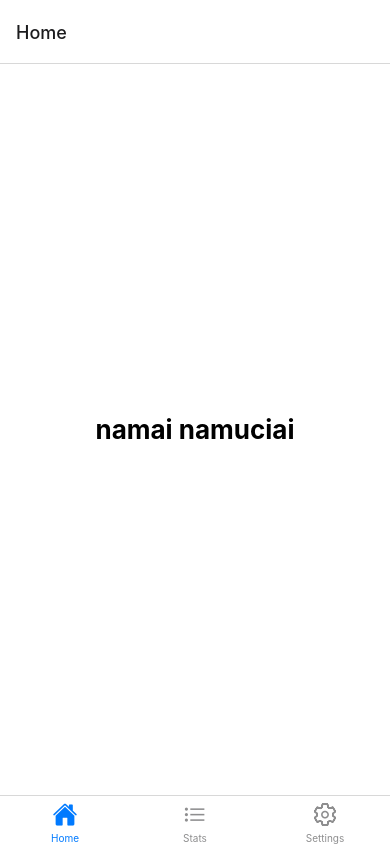
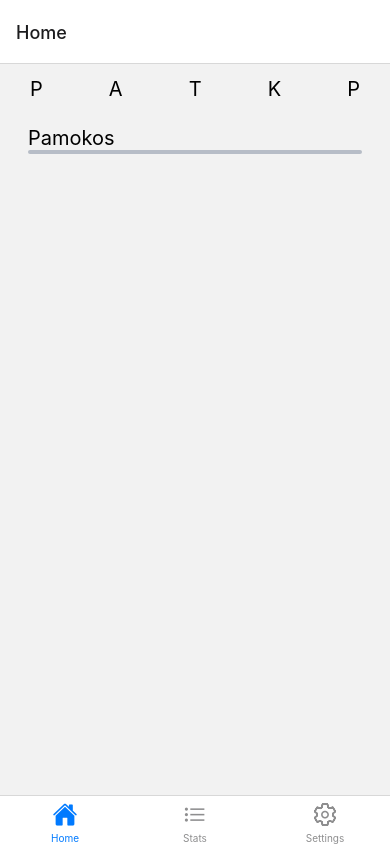
Before and after one commit to fanta-jpg/programele, a React Native app: screen / in a window 390 px wide. Built offline with nearby package versions, Linux system fonts and the light colour scheme.

Commit message:
pradetas dizainas

```diff
--- a/navigation/MainContainer.js
+++ b/navigation/MainContainer.js
@@ -45,10 +45,12 @@ export default function MainContainer(){
 
                     return <Ionicons name={iconName} size={size} color={color}/>
                 },
+                /* screenOptions={{headerShown:false}}*/
+
+            })}>
 
 
 
-            })}>
 
              {/* tabBarOptions={{
                  activeTintColor: '#00FFCF',
--- a/navigation/pages/HomePage.js
+++ b/navigation/pages/HomePage.js
@@ -1,24 +1,65 @@
 import * as React from 'react';
-import {StyleSheet, Text, View } from 'react-native';
+import {SafeAreaView, StyleSheet, Text, View } from 'react-native';
 
 export default function HomePage({navigation}){
     return (
-        <View style={{flex: 1, backgroundColor: '#fff', alignItems: 'center', justifyContent: 'center',}}>
-          <Text style={{fontSize: 26, fontWeight: 'bold',}}>namai namuciai</Text>
+        <View style={styles.container}>
+          {/*antraste*/}
+          <SafeAreaView>
+            <View style={styles.headerWrapper}>
+
+              <Text style={styles.dienosText}>P</Text>
+              <Text style={styles.dienosText}>A</Text>
+              <Text style={styles.dienosText}>T</Text>
+              <Text style={styles.dienosText}>K</Text>
+              <Text style={styles.dienosText}>P</Text>
+
+            </View>
+          </SafeAreaView>
+
+          {/*pamokos*/}
+          <View style={styles.pamokosWrapper}>
+            <Text style={styles.pamokosText}>Pamokos</Text>
+            <View style={styles.pamokosUnderline}></View>
+          </View>
+
         </View>
       );
 }
 
-// const styles = StyleSheet.create({
-//     screenContainer: {
-//       flex: 1,
-//       backgroundColor: '#fff',
-//       alignItems: 'center',
-//       justifyContent: 'center',
-//     },
+ const styles = StyleSheet.create({
+   container:{
+     flex:1,
+   },
 
-//     tempText: {
-//         fontSize: 26,
-//         fontWeight: 'bold',
-//     },
-//   });
+   headerWrapper:{
+     flexDirection: 'row',
+     justifyContent: 'space-between',
+     alignItems: 'center',
+     paddingHorizontal: 30,
+     height: 50,
+   },
+
+   dienosText:{
+     fontSize: 20,
+   },
+
+   pamokosWrapper:{
+     paddingHorizontal: 28,
+     marginTop: 12,
+
+   },
+
+   pamokosText:{
+    fontSize: 20,
+   },
+
+   pamokosUnderline:{
+     backgroundColor: "#b7bdc7",
+     borderRadius: 80,
+     height: 4,
+   },
+
+
+
+ });
```
